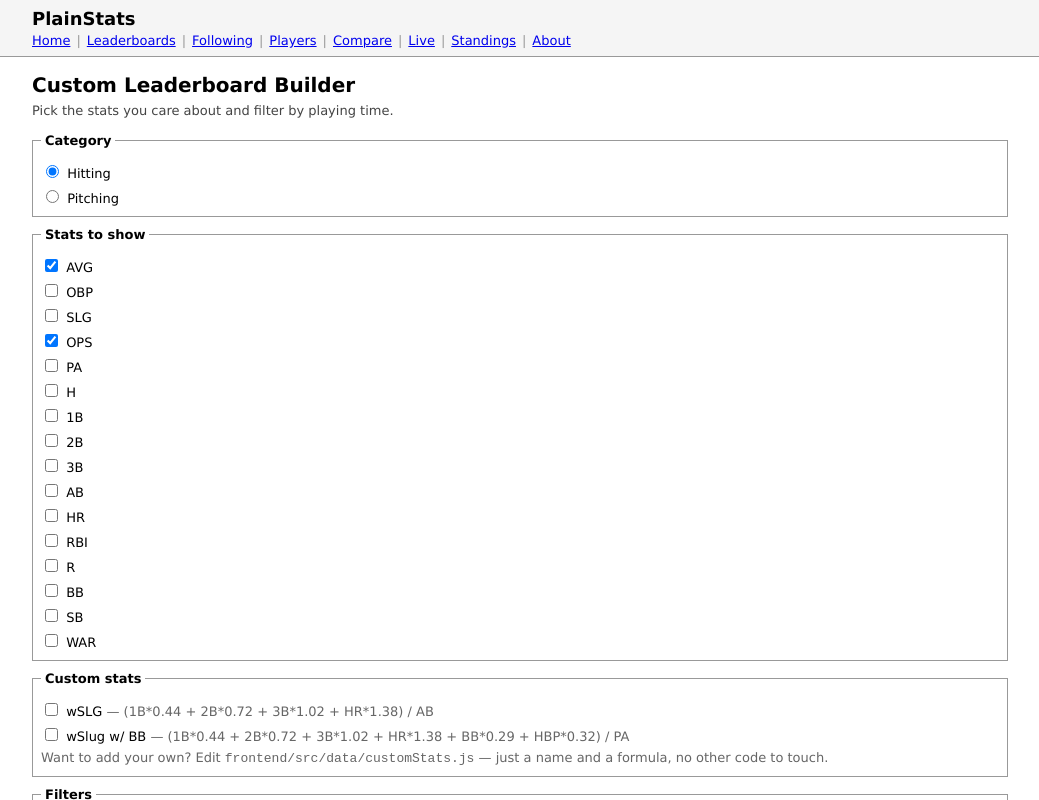
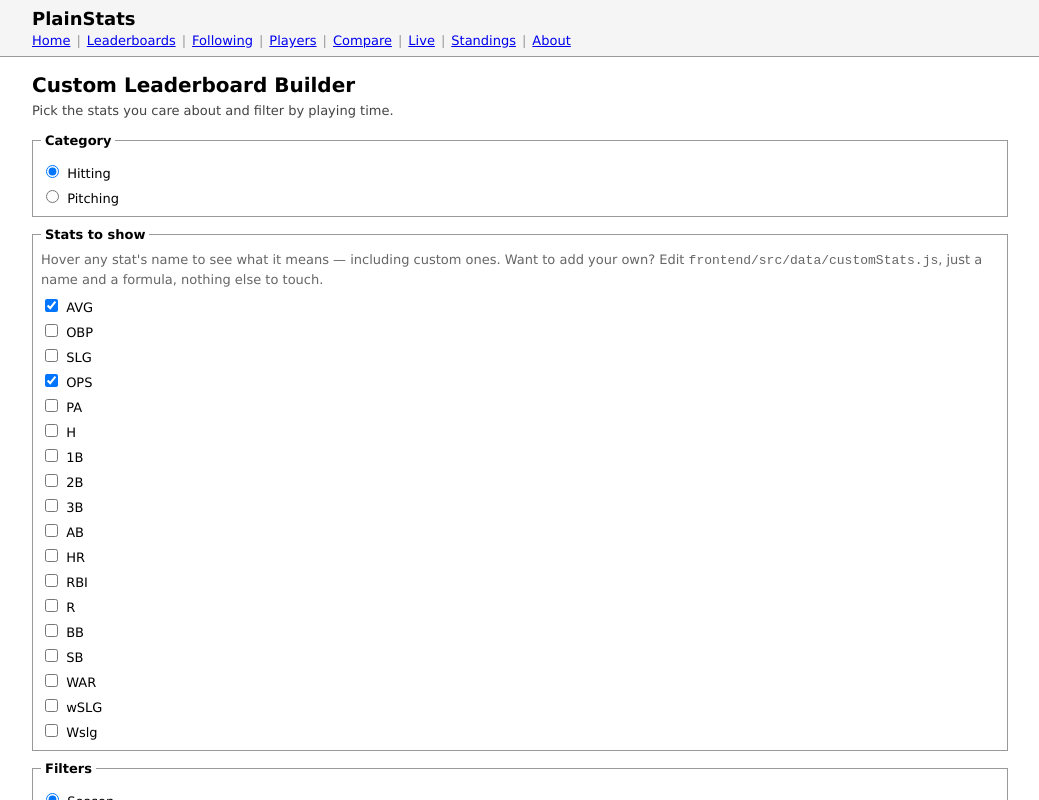
Before and after one commit to jowerfel/PlainStatsBaseball, a Vue app in the folder frontend/: page /leaderboards/custom in a window 1280 px wide. Shown: the top 800 px of the page, without its empty margins (120-1159 px from the left). Built offline with nearby package versions, Linux system fonts and the light colour scheme.

Commit message:
Working custom stats

```diff
--- a/frontend/src/data/customStats.js
+++ b/frontend/src/data/customStats.js
@@ -40,6 +40,8 @@
 // using the site, for both season and career leaderboards. Per the design of this feature,
 // they are NOT shown on individual player profile pages — leaderboards only.
 
+import { registerCustomStats } from './statDictionary.js'
+
 export const CUSTOM_STATS = [
   {
     key: 'wSlug',
@@ -48,18 +50,26 @@ export const CUSTOM_STATS = [
     formula: '(1B*0.44 + 2B*0.72 + 3B*1.02 + HR*1.38) / AB',
     goodDirection: 'high',
     format: 'decimal3',
-    shortExplain: 'A custom weighted slugging stat — an example custom stat. Edit frontend/src/data/customStats.js to change or add more.',
+    shortExplain: 'A custom weighted slugging stat.',
   },
   {
-    key: 'wSlug w/ BB',
-    name: 'wSlug w/ BB',
+    key: 'Wslg',
+    name: 'Wslg',
     group: 'hitting',
-    formula: '(1B*0.44 + 2B*0.72 + 3B*1.02 + HR*1.38 + BB*0.29 + HBP*0.32) / PA',
+    formula: '(1B*0.44 + 2B*0.72 + 3B*1.02 + HR*1.38) / AB',
     goodDirection: 'high',
     format: 'decimal3',
-    shortExplain: 'A custom weighted slugging stat — an example custom stat. Edit frontend/src/data/customStats.js to change or add more.',
+    shortExplain: 'A custom weighted slugging stat.',
   },
 ]
+
+// Custom stats are registered into statDictionary as soon as this module is imported, so
+// they behave exactly like any other stat everywhere in the app — checkbox lists, header
+// hover tooltips (with their formula shown as the description), cell formatting — with no
+// separate "custom stats" section or special-cased rendering anywhere. Leaderboard sorting
+// still needs a formula to compute the value with (statDictionary only knows how to
+// *format* a value, not calculate one), which is what computeCustomStat below is for.
+registerCustomStats(CUSTOM_STATS)
 
 // --- variable maps: formula variable name -> raw stat field returned by the backend -----
 // Hitting rows come from /api/leaderboard and /api/players/:id (both merge in `singles`
--- a/frontend/src/data/statDictionary.js
+++ b/frontend/src/data/statDictionary.js
@@ -478,7 +478,7 @@ export function formatStatValue(statKey, value) {
 // Returns 'poor' | 'average' | 'great' (or null if we can't judge it / no def exists)
 export function getStatQuality(statKey, value) {
   const def = statDictionary[statKey]
-  if (!def || value === null || value === undefined || Number.isNaN(value)) return null
+  if (!def || !def.scale || value === null || value === undefined || Number.isNaN(value)) return null
   const { poor, average, great } = def.scale
   const num = Number(value)
 
@@ -493,10 +493,39 @@ export function getStatQuality(statKey, value) {
   }
 }
 
-export function getStatsByGroup(group) {
+// By default, excludes custom stats (see registerCustomStats below) — player profile
+// pages, the comparison view, and the homepage should only ever show real, fetched stats.
+// Pass includeCustom: true (only the Custom Leaderboard Builder does) to get custom stats
+// blended in alongside the real ones, indistinguishable except for their `custom: true` flag.
+export function getStatsByGroup(group, { includeCustom = false } = {}) {
   return Object.entries(statDictionary)
-    .filter(([, def]) => def.group === group)
+    .filter(([, def]) => def.group === group && (includeCustom || !def.custom))
     .map(([key, def]) => ({ key, ...def }))
+}
+
+// Registers custom stats (see data/customStats.js) into this dictionary so they behave
+// like any other stat everywhere in the app — same checkbox list, same StatTooltip hover
+// description, same header, same cell formatting — with zero special-casing needed in
+// StatTable, StatTooltip, or anywhere else that already reads from statDictionary. Takes
+// customStats as a param (rather than importing data/customStats.js directly) to avoid a
+// circular import between the two data files; called once, from customStats.js itself,
+// when that module loads.
+export function registerCustomStats(customStats) {
+  for (const s of customStats) {
+    statDictionary[s.key] = {
+      realName: s.name,
+      simpleName: s.name,
+      fullName: s.name,
+      shortExplain: `Custom stat: ${s.formula}`,
+      extraExplain: 'Defined in frontend/src/data/customStats.js — edit that file to change or add more.',
+      goodDirection: s.goodDirection || 'high',
+      // No `scale` — custom stats don't get a poor/average/great quality dot, since we
+      // have no basis for those thresholds on a formula the site didn't design.
+      format: s.format || 'decimal3',
+      group: s.group,
+      custom: true,
+    }
+  }
 }
 
 // Formats a value using an explicit format string, for callers (like custom stats) that
--- a/frontend/src/views/LeaderboardBuilderView.vue
+++ b/frontend/src/views/LeaderboardBuilderView.vue
@@ -2,8 +2,8 @@
 import { ref, computed } from 'vue'
 import { useRoute, useRouter } from 'vue-router'
 import { getLeaderboard } from '@/services/mlbApi.js'
-import { getStatsByGroup, formatValueAs } from '@/data/statDictionary.js'
-import { getCustomStatsByGroup, getCustomStat, isCustomStatKey, computeCustomStat } from '@/data/customStats.js'
+import { getStatsByGroup } from '@/data/statDictionary.js'
+import { isCustomStatKey, computeCustomStat, getCustomStat } from '@/data/customStats.js'
 import StatTable from '@/components/StatTable.vue'
 
 const route = useRoute()
@@ -22,8 +22,11 @@ const season = ref(
     : String(new Date().getFullYear()),
 )
 
-const availableStats = computed(() => getStatsByGroup(group.value))
-const availableCustomStats = computed(() => getCustomStatsByGroup(group.value))
+// includeCustom: true blends custom stats (data/customStats.js) into this same list —
+// they show up as ordinary checkboxes right alongside AVG/OPS/etc., with their formula as
+// the hover description via StatTooltip (see registerCustomStats in statDictionary.js).
+// No separate "custom stats" section — they're just stats.
+const availableStats = computed(() => getStatsByGroup(group.value, { includeCustom: true }))
 
 const rows = ref([])
 const loading = ref(false)
@@ -43,40 +46,26 @@ function toggleStat(key) {
   }
 }
 
-// Custom stats have no statDictionary entry, so they're marked isStat: false (skips
-// StatTable's dictionary-driven formatting/quality-dot logic) but still get a real
-// simpleName label and a pre-formatted display value, computed below.
+// Every selected stat is a normal isStat: true column now — custom stats are registered
+// into statDictionary (see registerCustomStats), so StatTable's usual formatting and
+// StatTooltip lookup work on them exactly like any real stat, no special-casing needed here.
 const columns = computed(() => [
   { key: 'playerName', label: 'Player', isStat: false, link: (row) => `/players/${row.id}` },
   { key: 'teamName', label: 'Team', isStat: false },
-  ...selectedStats.value.map((key) => {
-    const customDef = isCustomStatKey(key) ? getCustomStat(key) : null
-    return {
-      key,
-      isStat: !customDef,
-      label: customDef ? customDef.name : key,
-    }
-  }),
+  ...selectedStats.value.map((key) => ({ key, isStat: true })),
 ])
 
 // Custom stats aren't returned by the backend (it doesn't know the formulas) — they're
 // computed here, client-side, from the same raw `stat` object the backend already sends
 // for every row (which includes the base fields like AB/H/2B/3B/HR/etc. formulas need).
-// Custom values are pre-formatted into display strings since they skip StatTable's
-// dictionary-driven number formatting (isStat: false above); numeric sort still works off
-// the raw number kept in `<key>_raw`.
+// The numeric value is stored under the stat's own key so StatTable's normal formatting
+// path (formatStatValue, keyed off statDictionary) handles display — no pre-formatting
+// or separate raw/display fields required now that custom stats are registered stats.
 const tableRows = computed(() =>
   rows.value.map((r) => {
     const row = { id: r.playerId, playerName: r.playerName, teamName: r.teamName }
     for (const key of selectedStats.value) {
-      if (isCustomStatKey(key)) {
-        const def = getCustomStat(key)
-        const raw = computeCustomStat(def, r.stat)
-        row[key] = raw === null ? '—' : formatValueAs(def.format || 'decimal3', raw)
-        row[`${key}_raw`] = raw
-      } else {
-        row[key] = r.stat?.[key]
-      }
+      row[key] = isCustomStatKey(key) ? computeCustomStat(getCustomStat(key), r.stat) : r.stat?.[key]
     }
     return row
   }),
@@ -86,11 +75,11 @@ const tableRows = computed(() =>
 // active sort is a custom stat, sort the already-fetched rows here instead of re-querying.
 const displayRows = computed(() => {
   if (!activeSortStat.value || !isCustomStatKey(activeSortStat.value)) return tableRows.value
-  const rawKey = `${activeSortStat.value}_raw`
+  const key = activeSortStat.value
   const dir = activeSortDir.value === 'asc' ? 1 : -1
   return [...tableRows.value].sort((a, b) => {
-    const av = a[rawKey]
-    const bv = b[rawKey]
+    const av = a[key]
+    const bv = b[key]
     if (av === null || av === undefined) return 1
     if (bv === null || bv === undefined) return -1
     return (av - bv) * dir
@@ -105,9 +94,10 @@ const displayRows = computed(() => {
 // the leaderboard sorting bug). Re-running the search against the backend with the newly
 // clicked stat as sortStat gets the real top-N for that stat instead — UNLESS the clicked
 // stat is a custom one, which the backend doesn't know how to sort by; that case just
-// re-sorts the rows already on screen (see displayRows above).
+// re-sorts the rows already on screen (see displayRows above). Custom stat columns are
+// clickable exactly the same way real ones are (both isStat: true now) — this used to bail
+// out early for custom stats (`if (!col.isStat) return`), which was the sort-click bug.
 function onSortRequested(col) {
-  if (!col.isStat) return
   if (activeSortStat.value === col.key) {
     activeSortDir.value = activeSortDir.value === 'desc' ? 'asc' : 'desc'
   } else {
@@ -203,6 +193,11 @@ if (route.query.stats) {
 
     <fieldset>
       <legend>Stats to show</legend>
+      <p class="muted" style="margin: 0 0 6px 0;">
+        Hover any stat's name to see what it means — including custom ones. Want to add
+        your own? Edit <code>frontend/src/data/customStats.js</code>, just a name and a
+        formula, nothing else to touch.
+      </p>
       <label v-for="s in availableStats" :key="s.key" class="checkbox-row">
         <input
           type="checkbox"
@@ -211,23 +206,6 @@ if (route.query.stats) {
         />
         {{ s.simpleName }}
       </label>
-    </fieldset>
-
-    <fieldset v-if="availableCustomStats.length">
-      <legend>Custom stats</legend>
-      <label v-for="s in availableCustomStats" :key="s.key" class="checkbox-row">
-        <input
-          type="checkbox"
-          :checked="selectedStats.includes(s.key)"
-          @change="toggleStat(s.key)"
-        />
-        {{ s.name }}
-        <span class="muted">— {{ s.formula }}</span>
-      </label>
-      <p class="muted" style="margin: 4px 0 0 0;">
-        Want to add your own? Edit <code>frontend/src/data/customStats.js</code> — just a
-        name and a formula, no other code to touch.
-      </p>
     </fieldset>
 
     <fieldset>
```
